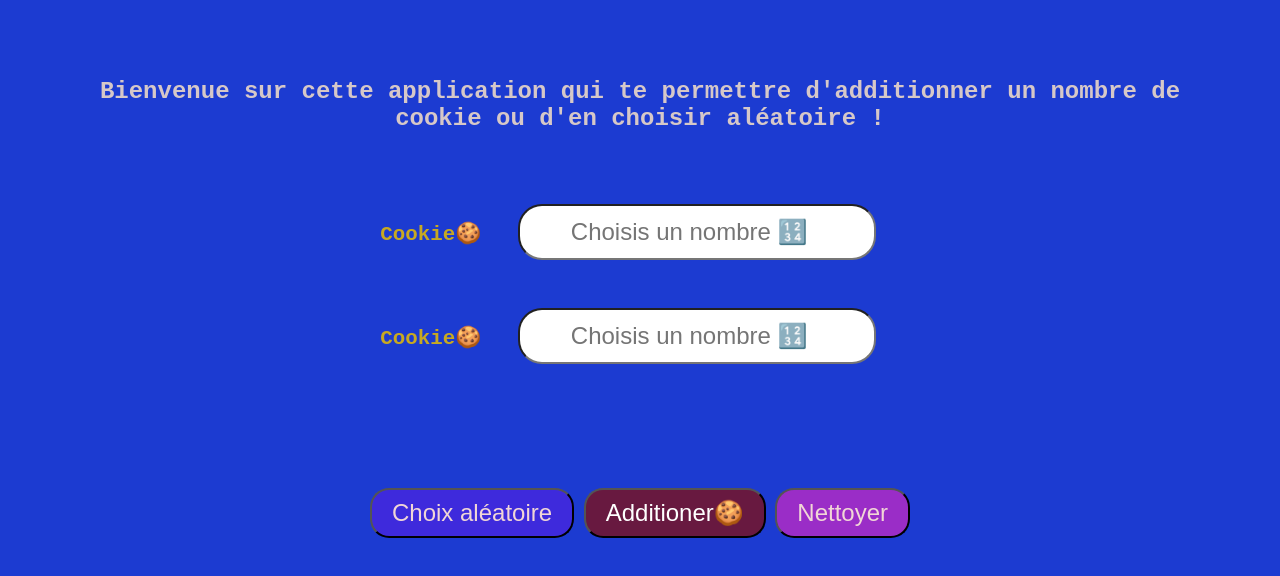
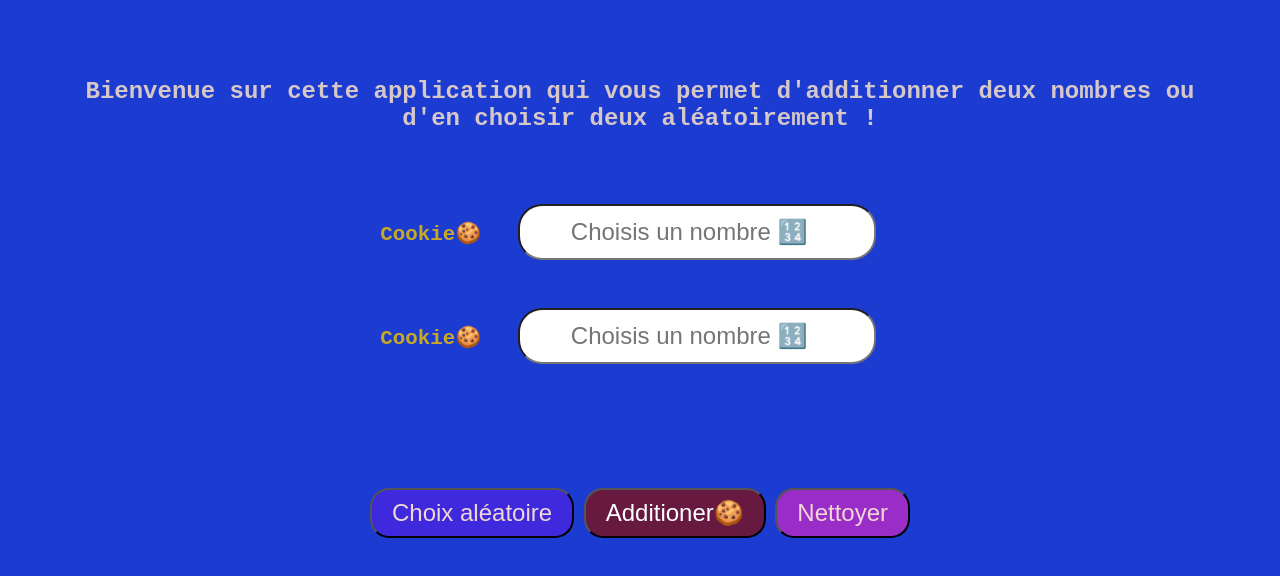
Before and after one commit to SYB-SFLA/arithmeticOperations, a plain HTML site: page index.html in a window 1280 px wide. Shown: the part 202-778 px from the top of the page. Drawn offline with Linux system fonts and the light colour scheme.

Commit message:
Update subtitle

```diff
--- a/index.html
+++ b/index.html
@@ -9,7 +9,7 @@
     </head>
     <body>
         <h1 class="title">Addition App.</h1>
-         <p class="subtitle">Bienvenue sur cette application qui te permettre d'additionner un nombre de cookie ou d'en choisir aléatoire !</p>
+         <p class="subtitle">Bienvenue sur cette application qui vous permet d'additionner deux nombres ou d'en choisir deux aléatoirement !</p>
         <h2 id="result"></h2>
         <div class="label">Cookie🍪
             <input id="firstBox" class="cookieBox" type="number" placeholder="Choisis un nombre 🔢">
```
